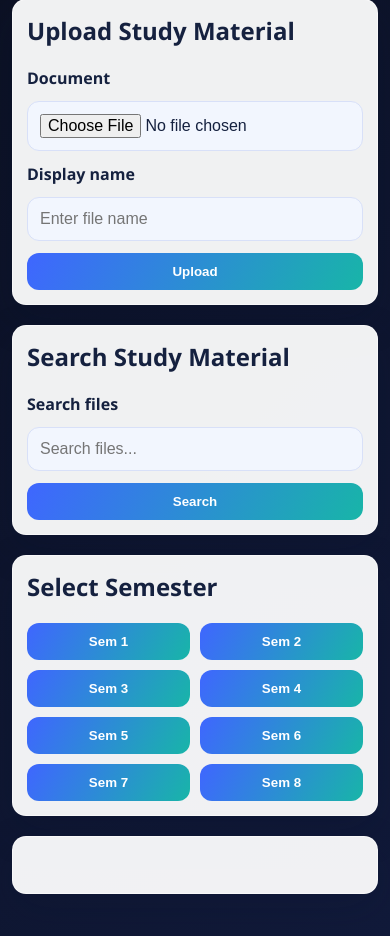
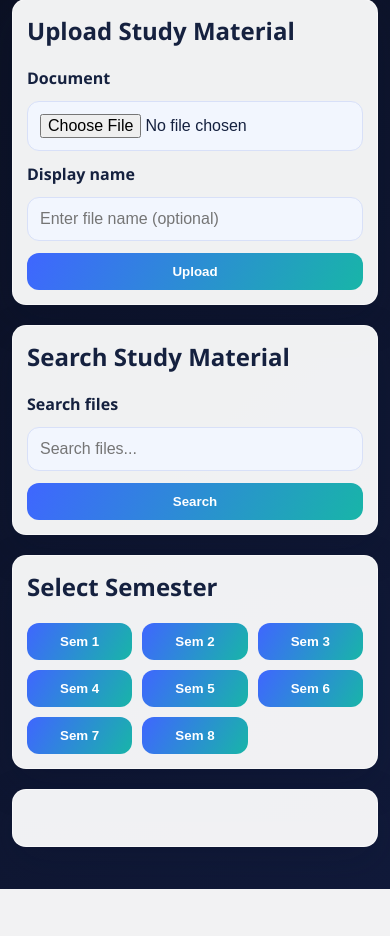
Before and after one commit to nandanhn0/EXAM-PREPARATION-APPLICATION, a Flask app: page / in a window 390 px wide. Shown: the part 173-1109 px from the top of the page. After the commit the page ends 1062 px from the top, so only its background shows below. Run offline with Flask 3, Linux system fonts and the light colour scheme.

Commit message:
Address review polish for mobile and suggestions UX
Agent-Logs-Url: https://github.com/nandanhn0/EXAM-PREPARATION-APPLICATION/sessions/0229f159-fe20-46ed-88c4-2397fa3dde39

Co-authored-by: nandanhn0 <173896116+nandanhn0@users.noreply.github.com>

```diff
--- a/static/css/styles.css
+++ b/static/css/styles.css
@@ -111,7 +111,7 @@ a:focus-visible {
 
 .button-grid {
     display: grid;
-    grid-template-columns: repeat(auto-fit, minmax(120px, 1fr));
+    grid-template-columns: repeat(auto-fit, minmax(100px, 1fr));
     gap: 10px;
 }
 
--- a/static/js/script.js
+++ b/static/js/script.js
@@ -100,6 +100,7 @@ document.addEventListener("DOMContentLoaded", () => {
                 .map((name) => `<p><button type="button" class="suggestion-button" data-value="${name}">${name}</button></p>`)
                 .join("");
         } catch (_error) {
+            console.error("Failed to fetch suggestions:", _error);
             searchSuggestions.innerHTML = "";
         }
     }, 250);
--- a/templates/index.html
+++ b/templates/index.html
@@ -20,7 +20,7 @@
                 <label for="file">Document</label>
                 <input type="file" name="file" id="file" required>
                 <label for="file_name">Display name</label>
-                <input type="text" name="file_name" id="file_name" placeholder="Enter file name">
+                <input type="text" name="file_name" id="file_name" placeholder="Enter file name (optional)">
                 <button type="submit">Upload</button>
             </form>
         </section>
```
